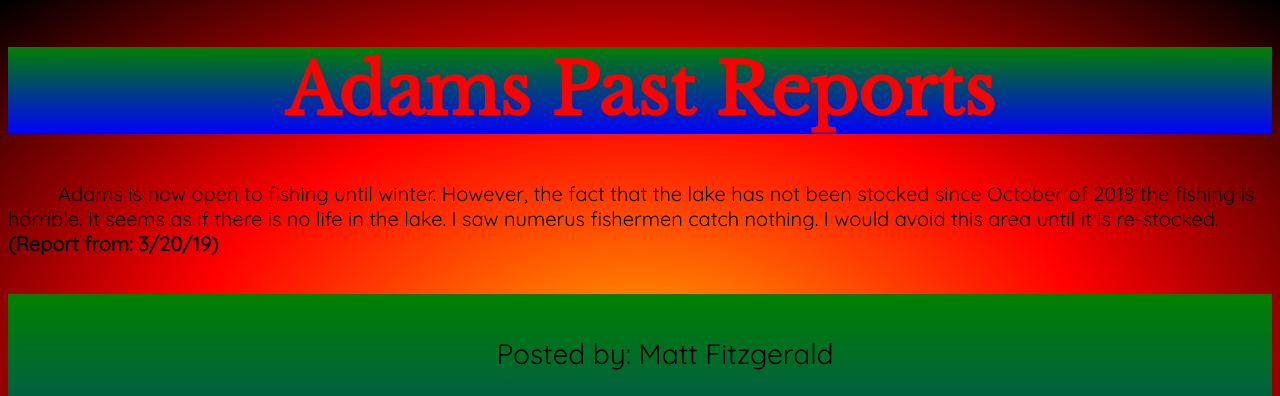
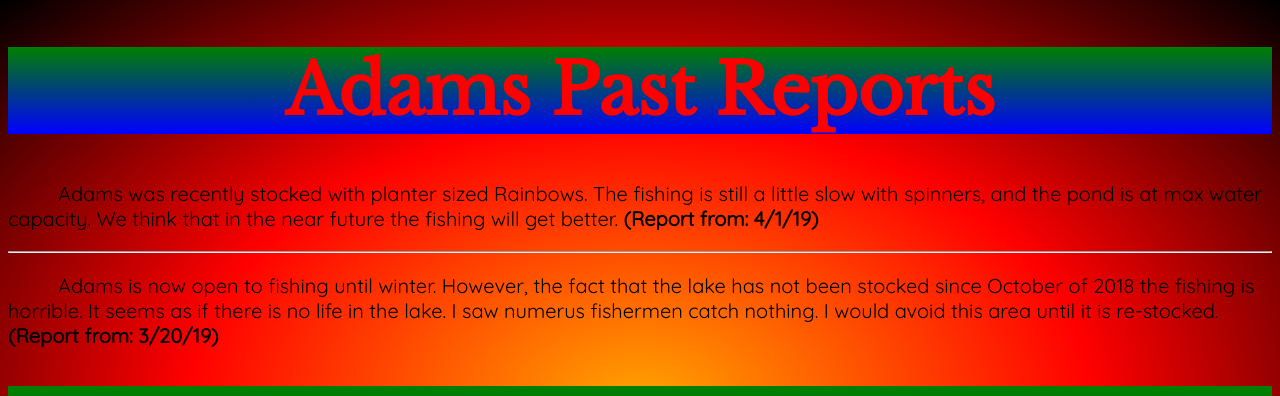
Before and after one commit to muskellunge-tiger/FitzFishing, a plain HTML site: page Adams_Past.html in a window 1280 px wide. Shown: the top 396 px of the page. Drawn offline with nearby package versions, Linux system fonts and the light colour scheme.

Commit message:
Update Adams_Past.html

```diff
--- a/Adams_Past.html
+++ b/Adams_Past.html
@@ -8,6 +8,12 @@
   </head>
 <body>
   <h1>Adams Past Reports</h1>
+  <p>
+    Adams was recently stocked with planter sized Rainbows. The fishing is still
+a little slow with spinners, and the pond is at max water capacity. We think that
+in the near future the fishing will get better. <strong>(Report from: 4/1/19)</strong>
+  </p>
+  <hr>
   <p>
     Adams is now open to fishing until winter. However, the fact that the lake has
 not been stocked since October of 2018 the fishing is horrible. It seems as if there
```
